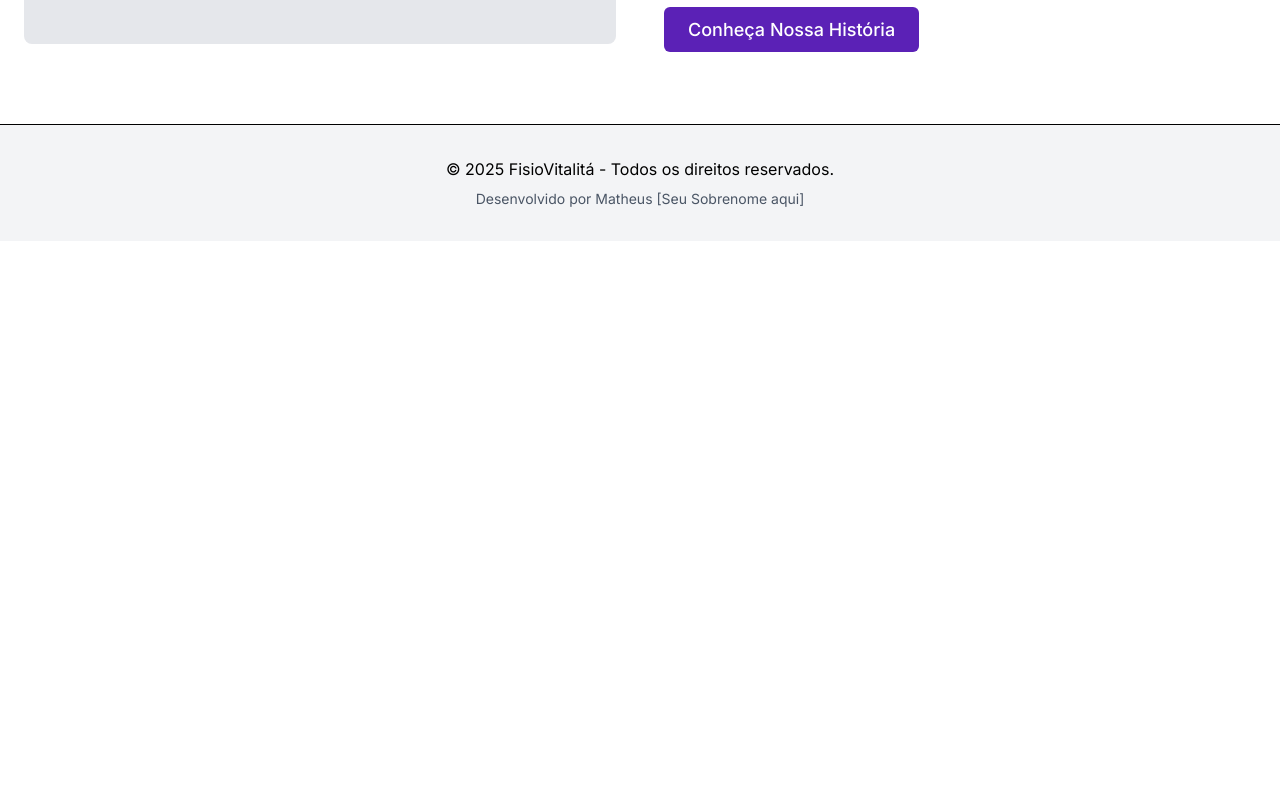
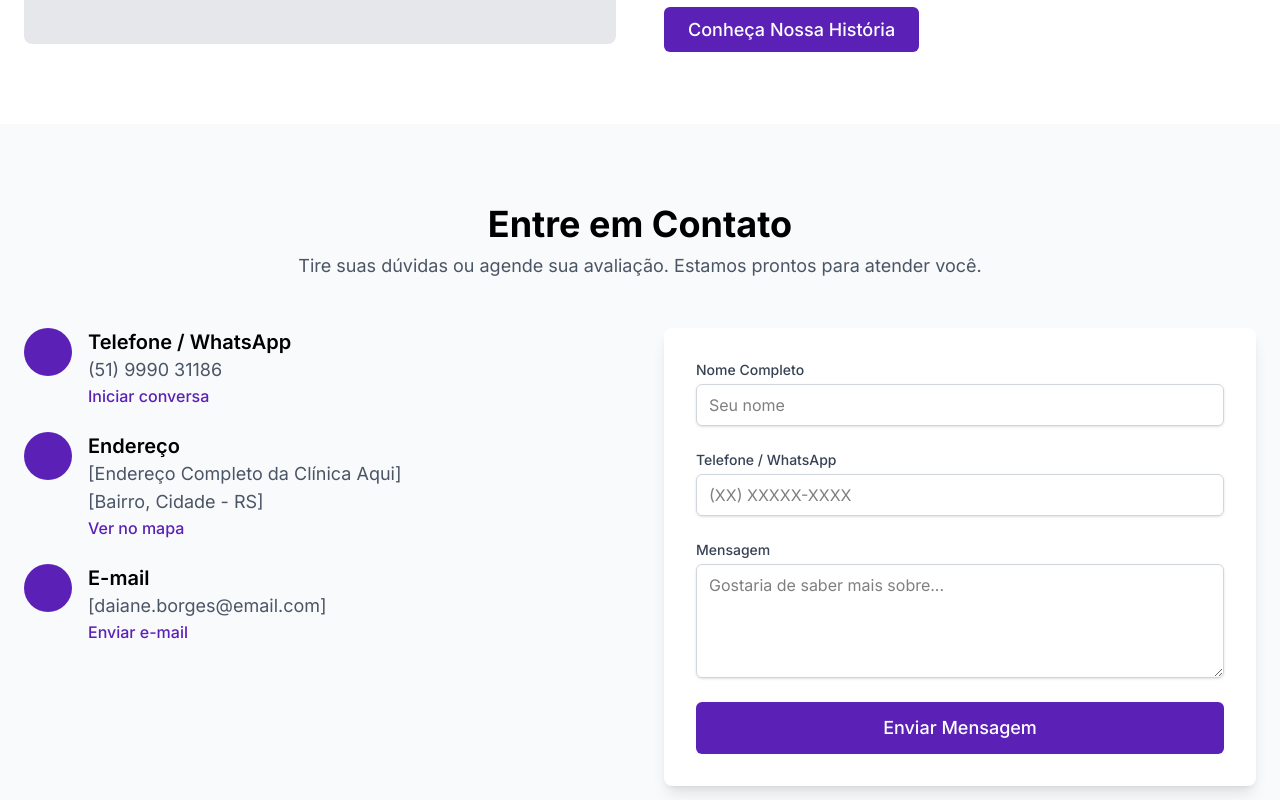
Before and after one commit to Kvothe000/fisio-vitalita-site, a Next.js app: page / in a window 1280 px wide. Shown: the part 1420-2220 px from the top of the page. Before the commit the page ends 1661 px from the top, so only its background shows below. Built offline with nearby package versions, Linux system fonts and the light colour scheme.

Commit message:
feat: add contact section and form to home page

```diff
--- a/app/page.tsx
+++ b/app/page.tsx
@@ -2,8 +2,10 @@
 import Link from 'next/link';
 
 // 1. IMPORTE OS ÍCONES NOVOS E O CARD
-import { ChevronRight, HeartPulse, Activity, Dna } from 'lucide-react';
+// No topo do app/page.tsx
+import { ChevronRight, HeartPulse, Activity, Dna, Phone, Mail, MapPin } from 'lucide-react';
 import ServiceCard from '@/components/ServiceCard';
+
 
 export default function Home() {
   return (
@@ -141,6 +143,151 @@ export default function Home() {
       </section>
       {/* === Fim da Seção Sobre Nós === */}
 
+{/* ... (Seção Hero, Serviços, e Sobre ficam aqui em cima) ... */}
+
+      {/* ======================================= */}
+      {/* === NOVA SEÇÃO: Contato Rápido === */}
+      {/* ======================================= */}
+      <section className="bg-gray-50 py-20"> {/* Voltando para o fundo cinza */}
+        <div className="container mx-auto px-6">
+
+          {/* Título da Seção */}
+          <div className="text-center mb-12">
+            <h2 className="text-3xl md:text-4xl font-bold text-brand-secondary">
+              Entre em Contato
+            </h2>
+            <p className="text-lg text-gray-600 mt-2">
+              Tire suas dúvidas ou agende sua avaliação. Estamos prontos para atender você.
+            </p>
+          </div>
+
+          <div className="grid grid-cols-1 md:grid-cols-2 gap-12">
+
+            {/* Coluna da Esquerda: Informações de Contato */}
+            <div className="space-y-6">
+              {/* Telefone (com link) */}
+              <div className="flex items-start space-x-4">
+                <div className="bg-[#5B21B6] bg-opacity-10 p-3 rounded-full">
+                  <Phone className="w-6 h-6 text-[#5B21B6]" />
+                </div>
+                <div>
+                  <h3 className="text-xl font-semibold text-brand-secondary">Telefone / WhatsApp</h3>
+                  <p className="text-gray-600 text-lg">
+                    (51) 9990 31186
+                  </p>
+                  <a
+                    href="https://wa.me/5551999031186" // Link direto para o WhatsApp
+                    target="_blank"
+                    rel="noopener noreferrer"
+                    className="text-[#5B21B6] font-medium hover:underline"
+                  >
+                    Iniciar conversa
+                  </a>
+                </div>
+              </div>
+
+              {/* Endereço */}
+              <div className="flex items-start space-x-4">
+                <div className="bg-[#5B21B6] bg-opacity-10 p-3 rounded-full">
+                  <MapPin className="w-6 h-6 text-[#5B21B6]" />
+                </div>
+                <div>
+                  <h3 className="text-xl font-semibold text-brand-secondary">Endereço</h3>
+                  <p className="text-gray-600 text-lg">
+                    [Endereço Completo da Clínica Aqui]
+                    <br />
+                    [Bairro, Cidade - RS]
+                  </p>
+                  <a
+                    href="https://maps.google.com/?q=[Endereço para o Google Maps]" // Link para o Google Maps
+                    target="_blank"
+                    rel="noopener noreferrer"
+                    className="text-[#5B21B6] font-medium hover:underline"
+                  >
+                    Ver no mapa
+                  </a>
+                </div>
+              </div>
+
+              {/* (Opcional) E-mail */}
+              <div className="flex items-start space-x-4">
+                <div className="bg-[#5B21B6] bg-opacity-10 p-3 rounded-full">
+                  <Mail className="w-6 h-6 text-[#5B21B6]" />
+                </div>
+                <div>
+                  <h3 className="text-xl font-semibold text-brand-secondary">E-mail</h3>
+                  <p className="text-gray-600 text-lg">
+                    [daiane.borges@email.com]
+                  </p>
+                  <a
+                    href="mailto:[daiane.borges@email.com]"
+                    className="text-[#5B21B6] font-medium hover:underline"
+                  >
+                    Enviar e-mail
+                  </a>
+                </div>
+              </div>
+            </div>
+
+            {/* Coluna da Direita: Formulário */}
+            {/* Por enquanto, este formulário não envia. É só o visual. */}
+            {/* Faremos ele funcionar em um próximo passo (Fase 11) */}
+            <div className="bg-white p-8 rounded-lg shadow-lg">
+              <form action="#" method="POST" className="space-y-6">
+                <div>
+                  <label htmlFor="name" className="block text-sm font-medium text-gray-700">Nome Completo</label>
+                  <input
+                    type="text"
+                    name="name"
+                    id="name"
+                    required
+                    className="mt-1 block w-full px-3 py-2 border border-gray-300 rounded-md shadow-sm focus:outline-none focus:ring-[#5B21B6] focus:border-[#5B21B6]"
+                    placeholder="Seu nome"
+                  />
+                </div>
+
+                <div>
+                  <label htmlFor="phone" className="block text-sm font-medium text-gray-700">Telefone / WhatsApp</label>
+                  <input
+                    type="tel"
+                    name="phone"
+                    id="phone"
+                    required
+                    className="mt-1 block w-full px-3 py-2 border border-gray-300 rounded-md shadow-sm focus:outline-none focus:ring-[#5B21B6] focus:border-[#5B21B6]"
+                    placeholder="(XX) XXXXX-XXXX"
+                  />
+                </div>
+
+                <div>
+                  <label htmlFor="message" className="block text-sm font-medium text-gray-700">Mensagem</label>
+                  <textarea
+                    name="message"
+                    id="message"
+                    rows={4}
+                    required
+                    className="mt-1 block w-full px-3 py-2 border border-gray-300 rounded-md shadow-sm focus:outline-none focus:ring-[#5B21B6] focus:border-[#5B21B6]"
+                    placeholder="Gostaria de saber mais sobre..."
+                  ></textarea>
+                </div>
+
+                <div>
+                  <button
+                    type="submit"
+                    // Nosso "desvio" da cor roxa:
+                    className="w-full bg-[#5B21B6] text-white px-6 py-3 rounded-md text-lg font-medium hover:bg-opacity-90 transition-colors"
+                  >
+                    Enviar Mensagem
+                  </button>
+                </div>
+              </form>
+            </div>
+
+          </div>
+        </div>
+      </section>
+      {/* === Fim da Seção de Contato === */}
+
     </main>
   );
+
 }
```
